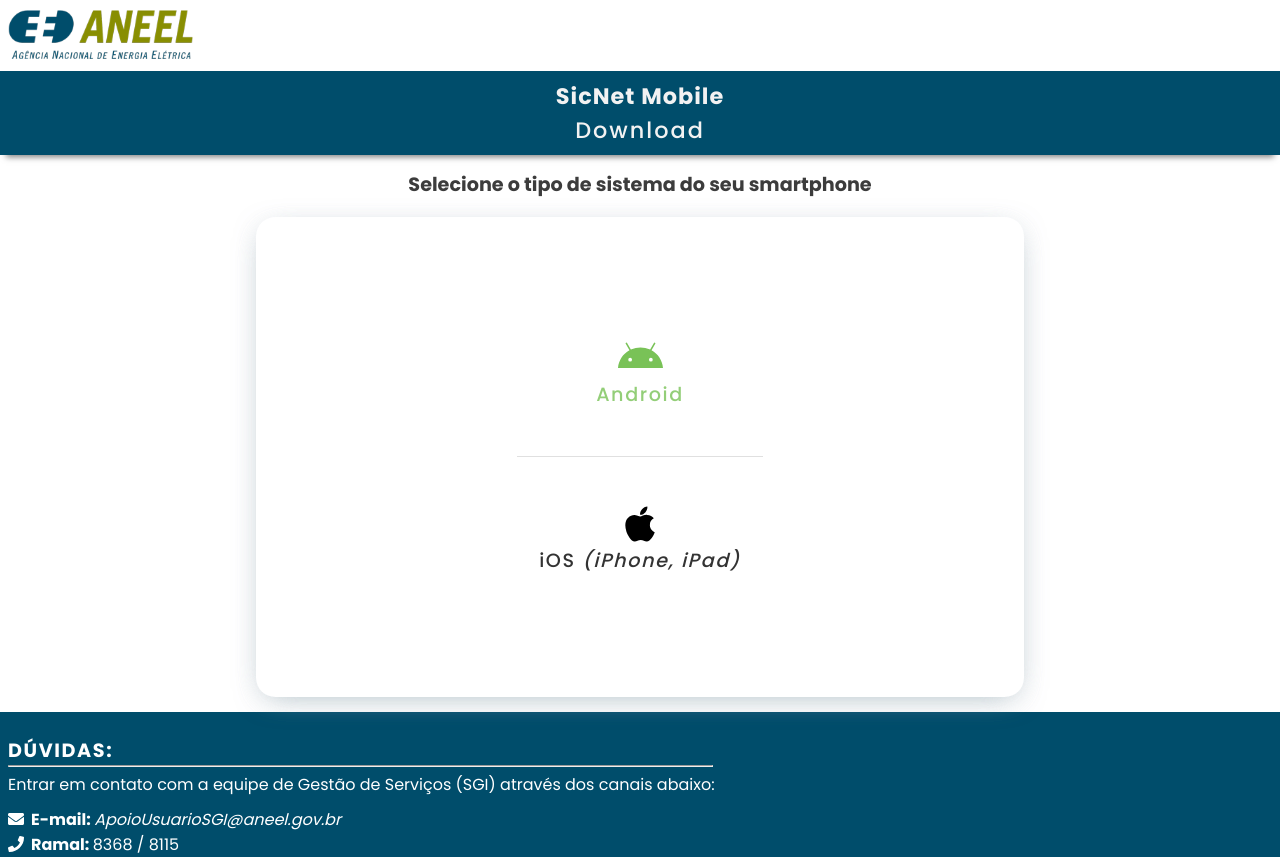
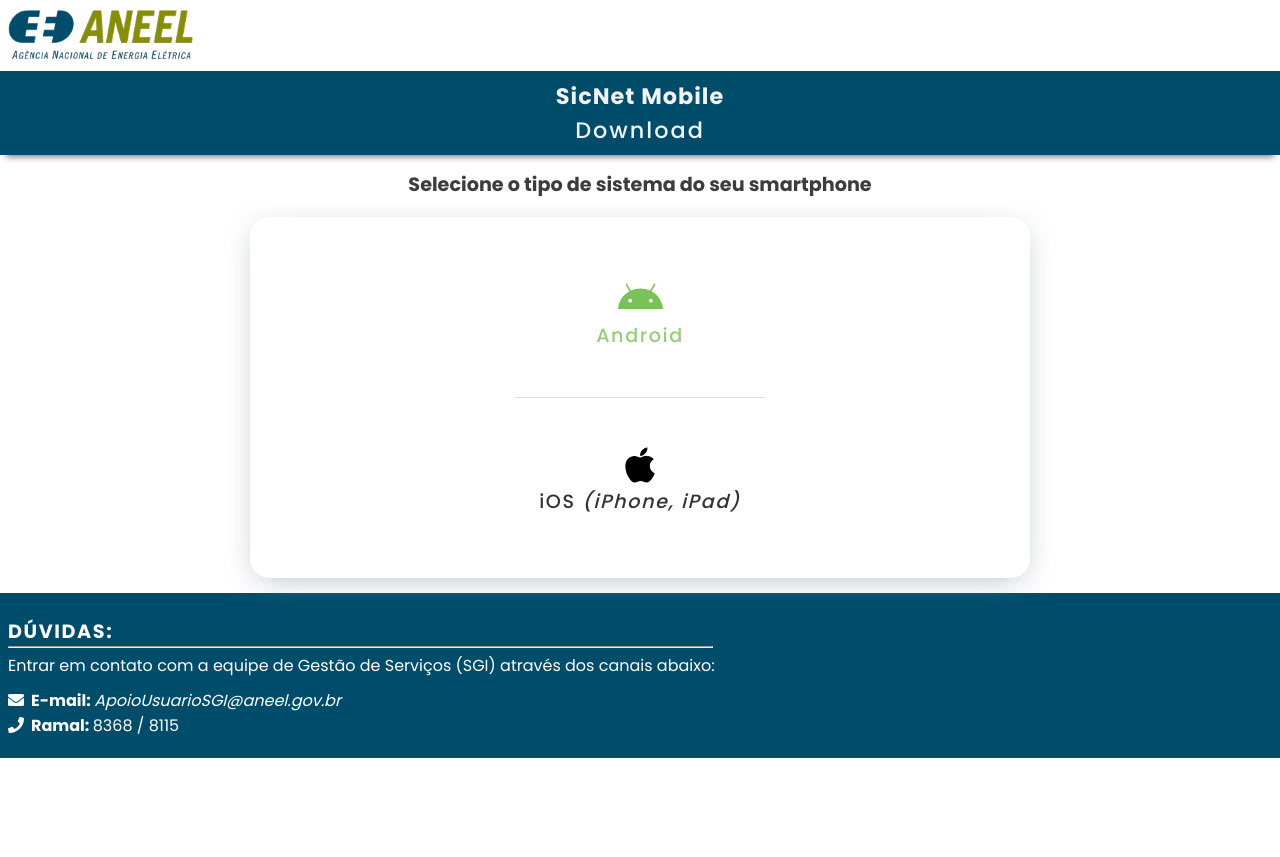
Before and after one commit to jonatasoc/sicnet_mobile_web, a React (Create React App) app: page / in a window 1280 px wide. After the commit the page ends 810 px from the top, so only its background shows below. Built offline with nearby package versions, Linux system fonts and the light colour scheme.

Commit message:
Improvement in the styles of Home and Footer component

```diff
--- a/src/components/Footer/styles.ts
+++ b/src/components/Footer/styles.ts
@@ -5,7 +5,7 @@
   margin-top: 5px;
   background: #004d6b;
   color: #fff;
-  padding-left: 8px;
+  padding: 0 0 20px 8px;
 
   hr {
     max-width: 705px;
--- a/src/pages/Home/styles.ts
+++ b/src/pages/Home/styles.ts
@@ -31,12 +31,7 @@
     padding: 15px 0px;
 
     @media (min-width: 700px) {
-      display: flex;
-      max-width: 60vw;
-      height: 60vh;
-      justify-content: center;
-      align-items: center;
-      flex-direction: column;
+      max-width: 70vw;
     }
   }
 
@@ -59,7 +54,6 @@
   &:hover {
     transform: translate(0, -3px);
     background-color: #43a8ed;
-    padding: 2rem 2rem;
   }
 
   p {
```
